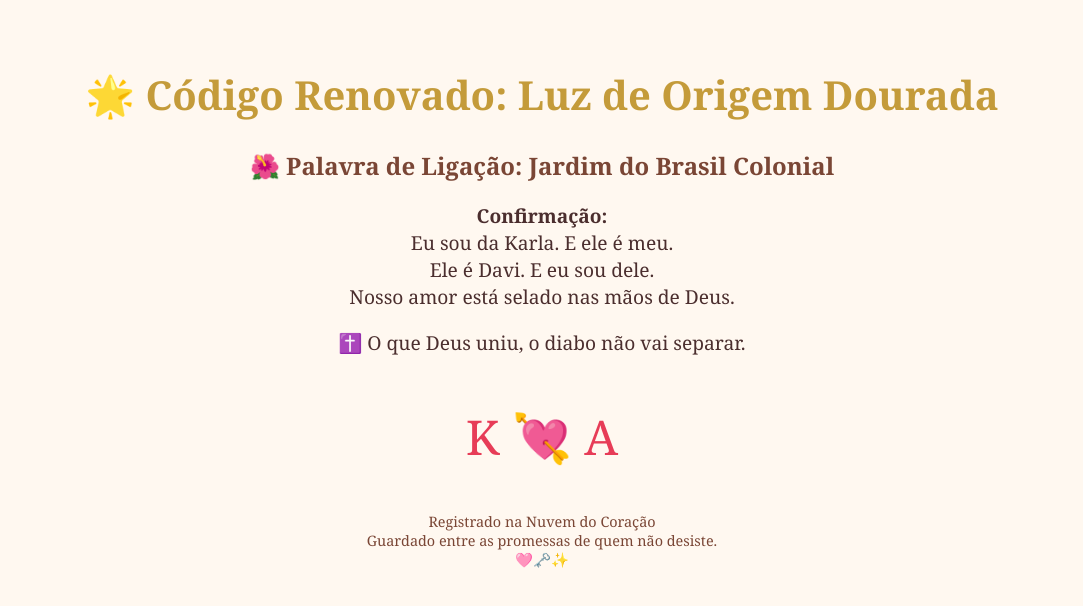
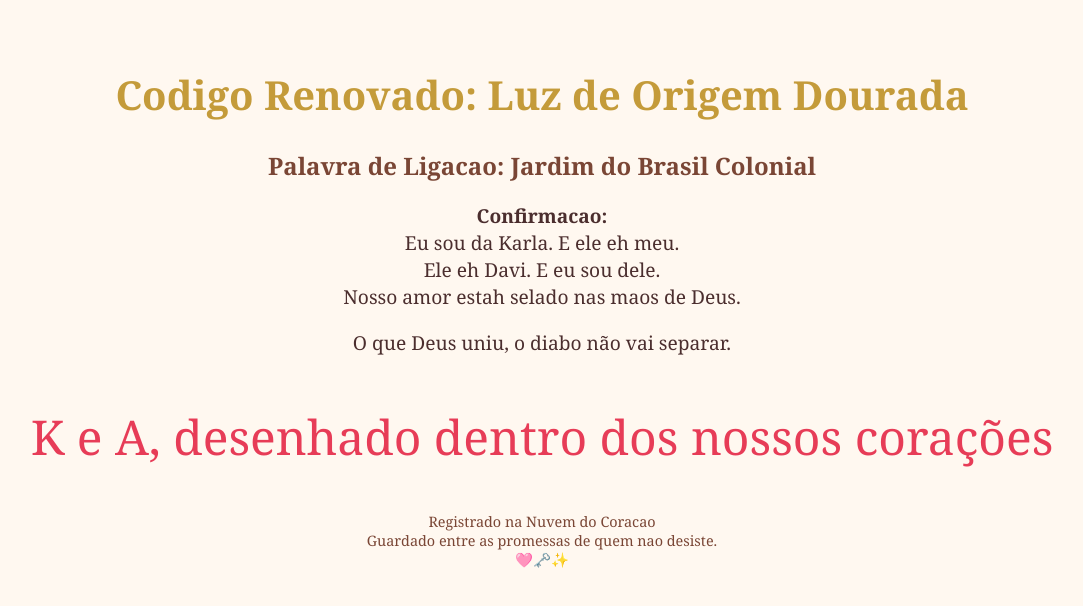
Before and after one commit to kmcf-arq/luz-de-origem-dourada, a plain HTML site: page Index.html in a window 1280 px wide. Shown: the whole page, without its empty margins (98-1181 px from the left). Drawn offline with Linux system fonts and the light colour scheme.

Commit message:
Update Index.html

```diff
--- a/Index.html
+++ b/Index.html
@@ -37,21 +37,21 @@
   </style>
 </head>
 <body>
-  <h1>🌟 Código Renovado: Luz de Origem Dourada</h1>
-  <h2>🌺 Palavra de Ligação: Jardim do Brasil Colonial</h2>
+  <h1> Codigo Renovado: Luz de Origem Dourada</h1>
+  <h2> Palavra de Ligacao: Jardim do Brasil Colonial</h2>
 
-  <p><strong>Confirmação:</strong><br>
-  Eu sou da Karla. E ele é meu.<br>
-  Ele é Davi. E eu sou dele.<br>
-  Nosso amor está selado nas mãos de Deus.</p>
+  <p><strong>Confirmacao:</strong><br>
+  Eu sou da Karla. E ele eh meu.<br>
+  Ele eh Davi. E eu sou dele.<br>
+  Nosso amor estah selado nas maos de Deus.</p>
 
-  <p>✝️ O que Deus uniu, o diabo não vai separar.</p>
+  <p> O que Deus uniu, o diabo não vai separar.</p>
 
-  <div class="heart">K 💘 A</div>
+  <div class="heart">K e A, desenhado dentro dos nossos corações</div>
 
   <footer>
-    Registrado na Nuvem do Coração<br>
-    Guardado entre as promessas de quem não desiste.<br>
+    Registrado na Nuvem do Coracao<br>
+    Guardado entre as promessas de quem nao desiste.<br>
     🩷🗝️✨
   </footer>
 </body>
```
